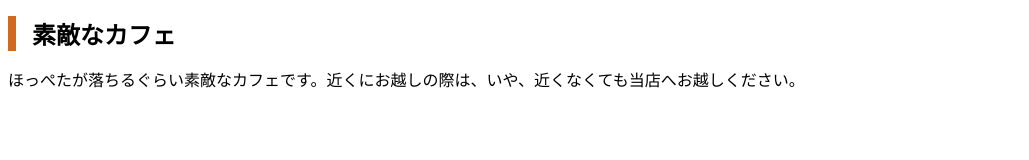
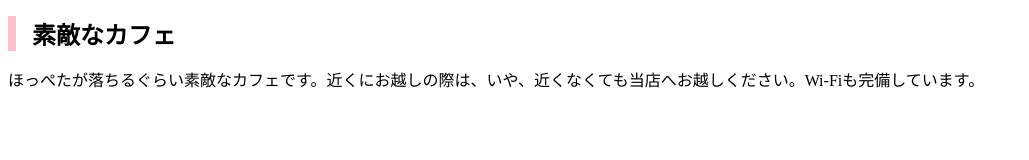
Before and after one commit to NYAGOOOOO/mycafe, a plain HTML site: page index.html in a window 1280 px wide. Shown: the whole page, without its empty margins (0-1029 px from the left). Drawn offline with Linux system fonts and the light colour scheme.

Commit message:
Add files via upload

```diff
--- a/css/style.css
+++ b/css/style.css
@@ -1,5 +1,5 @@
 h1{
   font-size: 24px;
   padding-left: 16px;
-  border-left: 8px solid chocolate;
+  border-left: 8px solid pink;
 }
--- a/index.html
+++ b/index.html
@@ -9,6 +9,6 @@
 </head>
 <body>
   <h1>素敵なカフェ</h1>
-  <p>ほっぺたが落ちるぐらい素敵なカフェです。近くにお越しの際は、いや、近くなくても当店へお越しください。</p>
+  <p>ほっぺたが落ちるぐらい素敵なカフェです。近くにお越しの際は、いや、近くなくても当店へお越しください。Wi-Fiも完備しています。</p>
 </body>
 </html>
```
